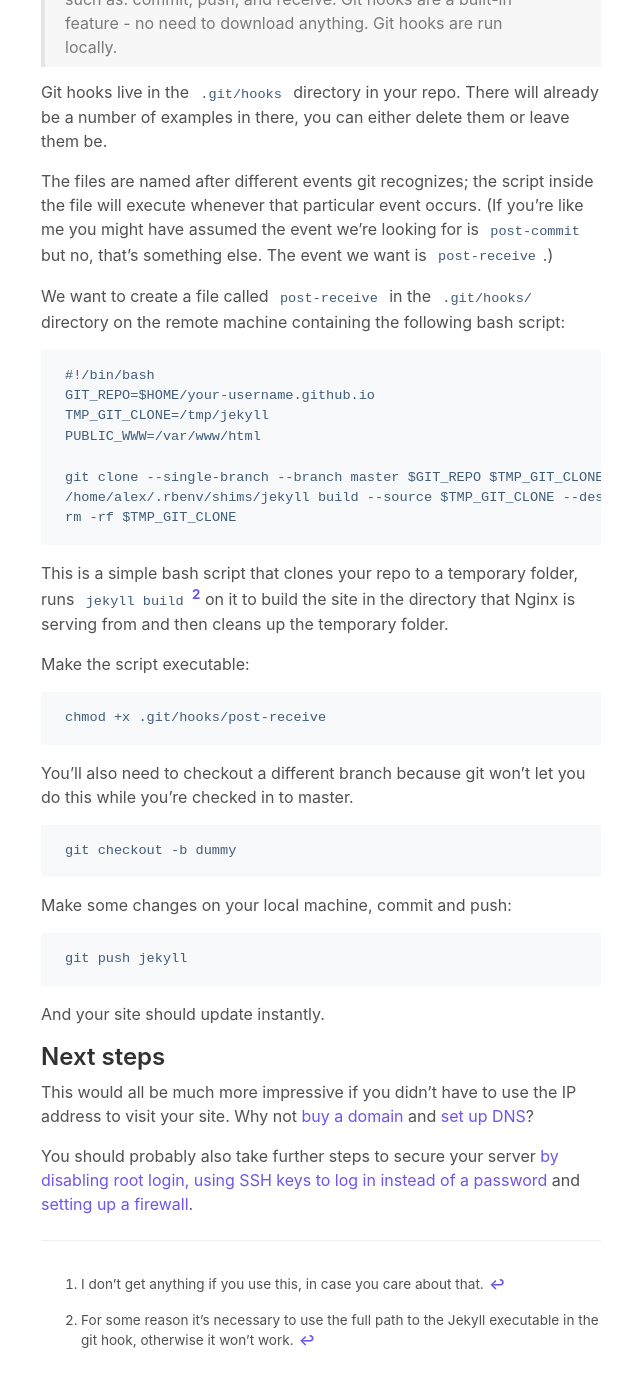
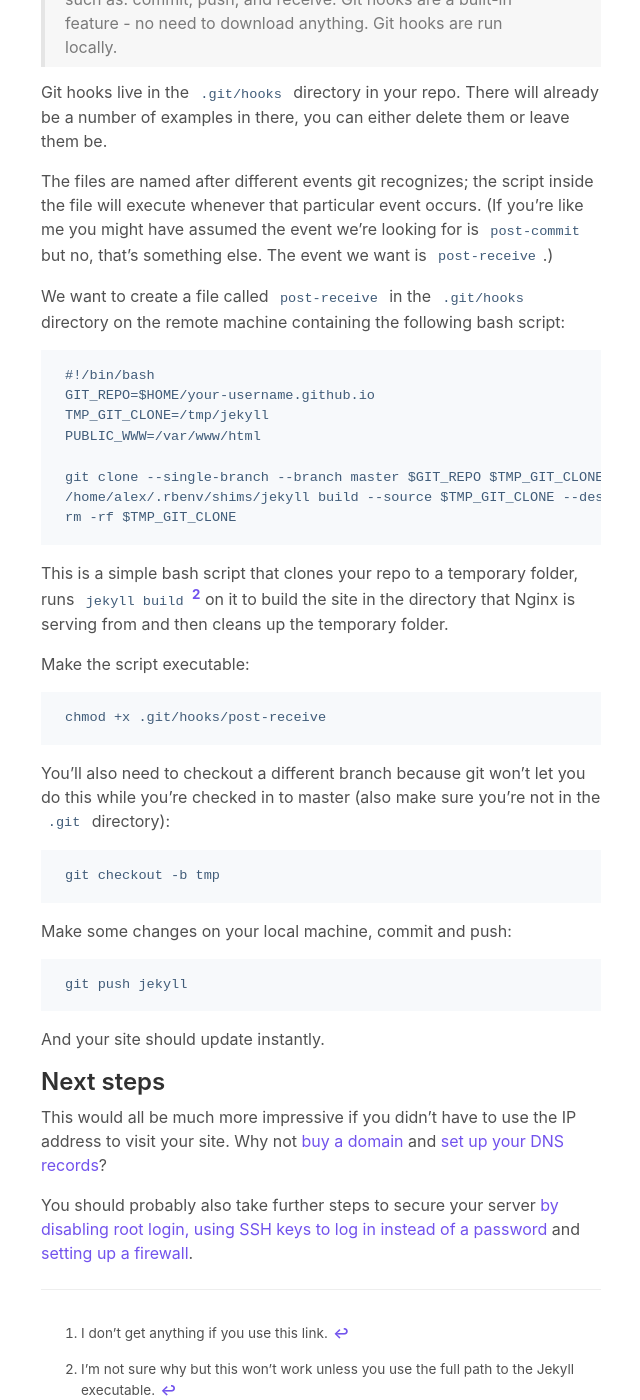
Before and after one commit to lxmrc/lxmrc.github.io, a Jekyll site: the page built from _posts/2020-10-28-migrating-from-github-pages-to-self-hosting.md, in a window 1280 px wide and 1400 px high, scrolled down 6455 px. Shown: the whole window, without its empty margins (319-959 px from the left). Built offline with Jekyll 4.4.1, drawn with Linux system fonts in a browser that asks for light colours; before the commit the page ends 7806 px from its top, so only the background shows below that.

Commit message:
Improve article

````diff
--- a/_posts/2020-10-28-migrating-from-github-pages-to-self-hosting.md
+++ b/_posts/2020-10-28-migrating-from-github-pages-to-self-hosting.md
@@ -220,7 +220,7 @@ Git hooks live in the `.git/hooks` directory in your repo. There will already be
 
 The files are named after different events git recognizes; the script inside the file will execute whenever that particular event occurs. (If you're like me you might have assumed the event we're looking for is `post-commit` but no, that's something else. The event we want is `post-receive`.)
 
-We want to create a file called `post-receive` in the `.git/hooks/` directory on the remote machine containing the following bash script:
+We want to create a file called `post-receive` in the `.git/hooks` directory on the remote machine containing the following bash script:
 
 ```bash
 #!/bin/bash
@@ -241,10 +241,10 @@ Make the script executable:
 chmod +x .git/hooks/post-receive
 ```
 
-You'll also need to checkout a different branch because git won't let you do this while you're checked in to master.
+You'll also need to checkout a different branch because git won't let you do this while you're checked in to master (also make sure you're not in the `.git` directory):
 
 ```shell
-git checkout -b dummy
+git checkout -b tmp
 ```
 
 Make some changes on your local machine, commit and push:
@@ -257,10 +257,10 @@ And your site should update instantly.
 
 ## Next steps
 
-This would all be much more impressive if you didn't have to use the IP address to visit your site. Why not [buy a domain](https://www.namecheap.com/) and [set up DNS](https://www.namecheap.com/support/knowledgebase/article.aspx/9837/46/how-to-connect-a-domain-to-a-server-or-hosting#viaip)?
+This would all be much more impressive if you didn't have to use the IP address to visit your site. Why not [buy a domain](https://www.namecheap.com/) and [set up your DNS records](https://www.namecheap.com/support/knowledgebase/article.aspx/9837/46/how-to-connect-a-domain-to-a-server-or-hosting#viaip)?
 
 You should probably also take further steps to secure your server [by disabling root login, using SSH keys to log in instead of a password](https://youtu.be/5JvU9wcZSbA&t=296) and [setting up a firewall](https://www.youtube.com/watch?v=Pn_1rb4oF5I).
 
 ---
-[^1]: I don't get anything if you use this, in case you care about that.
-[^2]: For some reason it's necessary to use the full path to the Jekyll executable in the git hook, otherwise it won't work.
+[^1]: I don't get anything if you use this link.
+[^2]: I'm not sure why but this won't work unless you use the full path to the Jekyll executable.
````
